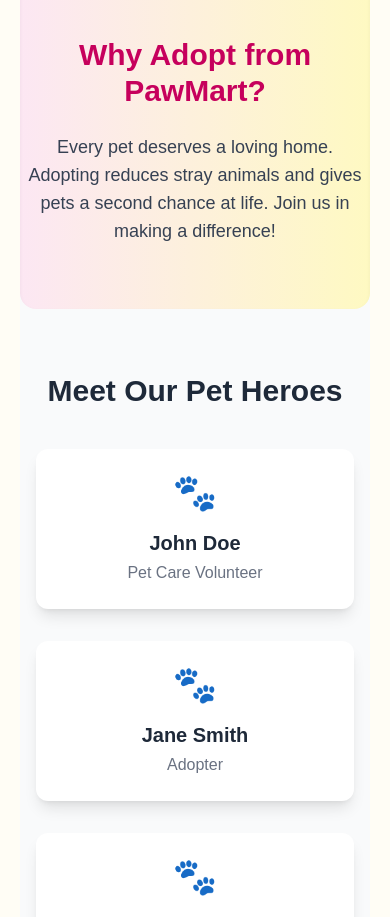
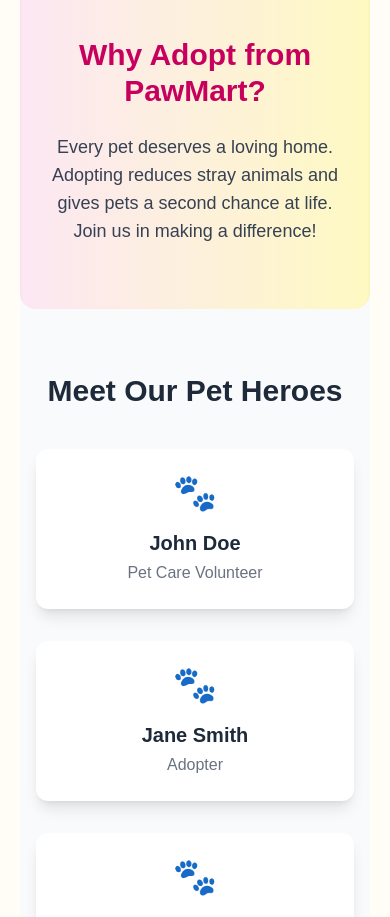
Before and after one commit to ghostarafat/assignment10-client, a React (Vite) app: page / in a window 390 px wide. Shown: the part 1380-2297 px from the top of the page. Built offline with nearby package versions, Linux system fonts and the light colour scheme; no server answers.

Commit message:
polished

```diff
--- a/src/components/Footer.jsx
+++ b/src/components/Footer.jsx
@@ -27,7 +27,7 @@
           <div className="flex flex-col space-y-3 text-center md:text-left animate-fadeIn">
             <Link
               to="/"
-              className="text-2xl font-extrabold tracking-tight text-transparent bg-clip-text bg-gradient-to-r from-yellow-400 to-pink-500 flex items-center gap-1"
+              className=" text-2xl font-extrabold tracking-tight text-transparent bg-clip-text bg-gradient-to-r from-yellow-400 to-pink-500 flex items-center gap-1"
             >
               <span>Paw</span>
               <span className="text-white/90">Mart</span>
@@ -100,7 +100,6 @@
           </div>
         </div>
 
-        {/* Bottom Copyright */}
         <div className="border-t border-gray-700 mt-10 pt-6 text-center text-gray-500 text-sm">
           &copy; {new Date().getFullYear()} PawMart. All rights reserved.
         </div>
--- a/src/pages/Home.jsx
+++ b/src/pages/Home.jsx
@@ -79,7 +79,7 @@
         <h2 className="text-3xl md:text-4xl font-extrabold mb-6 text-pink-700">
           Why Adopt from PawMart?
         </h2>
-        <p className="max-w-2xl mx-auto text-lg md:text-xl text-gray-700">
+        <p className="max-w-2xl mx-auto text-lg md:text-xl text-gray-700 px-6 md:px-0">
           Every pet deserves a loving home. Adopting reduces stray animals and
           gives pets a second chance at life. Join us in making a difference!
         </p>
```
